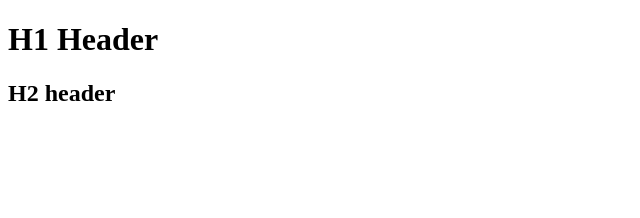
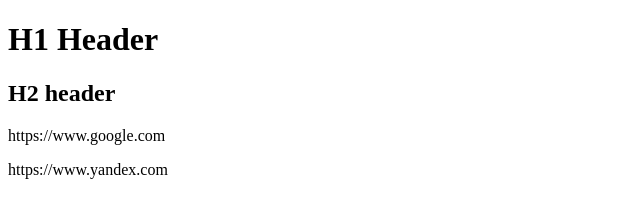
Before and after one commit to mertkaptan/test.github.io, a plain HTML site: page index.html in a window 1280 px wide. Shown: the whole page, without its empty margins (0-640 px from the left). Drawn offline with Linux system fonts and the light colour scheme.

Commit message:
modified:   index.html

```diff
--- a/index.html
+++ b/index.html
@@ -8,5 +8,8 @@
 <body>
     <h1>H1 Header</h1>
     <h2>H2 header</h2>
+
+    <p>https://www.google.com</p>
+    <p>https://www.yandex.com</p>
 </body>
 </html>
```
